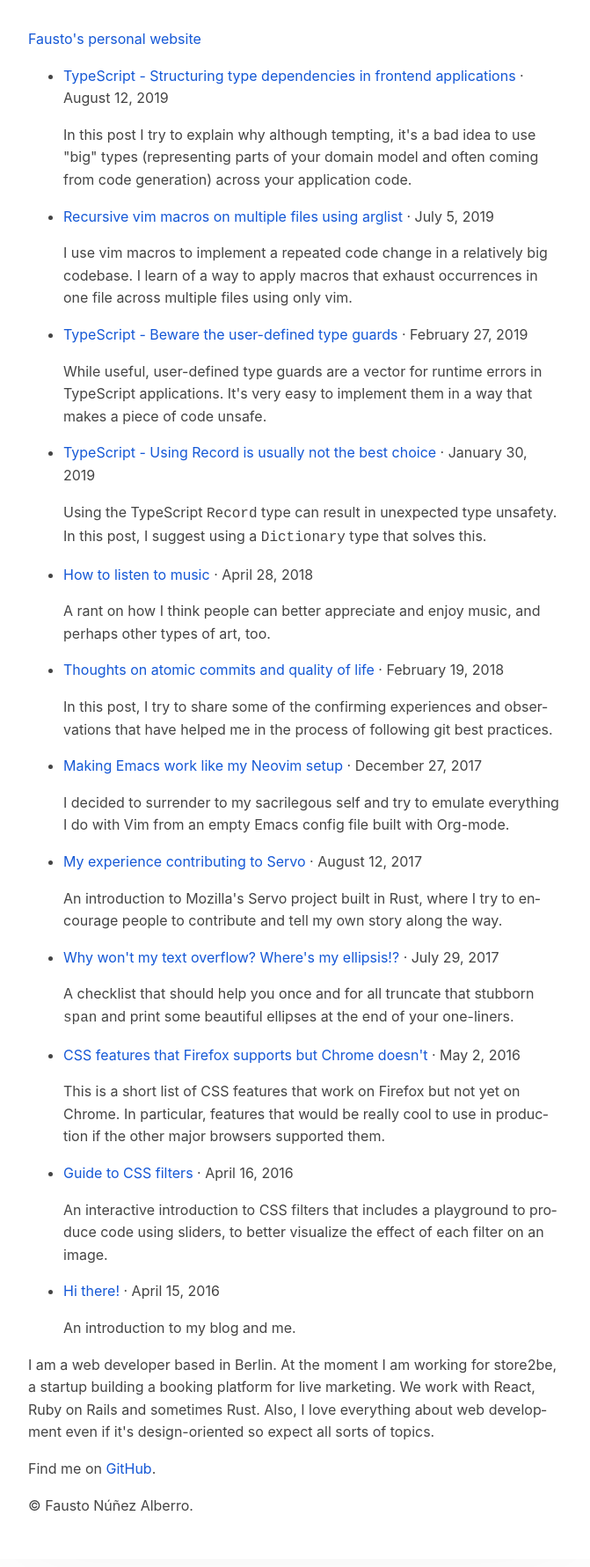
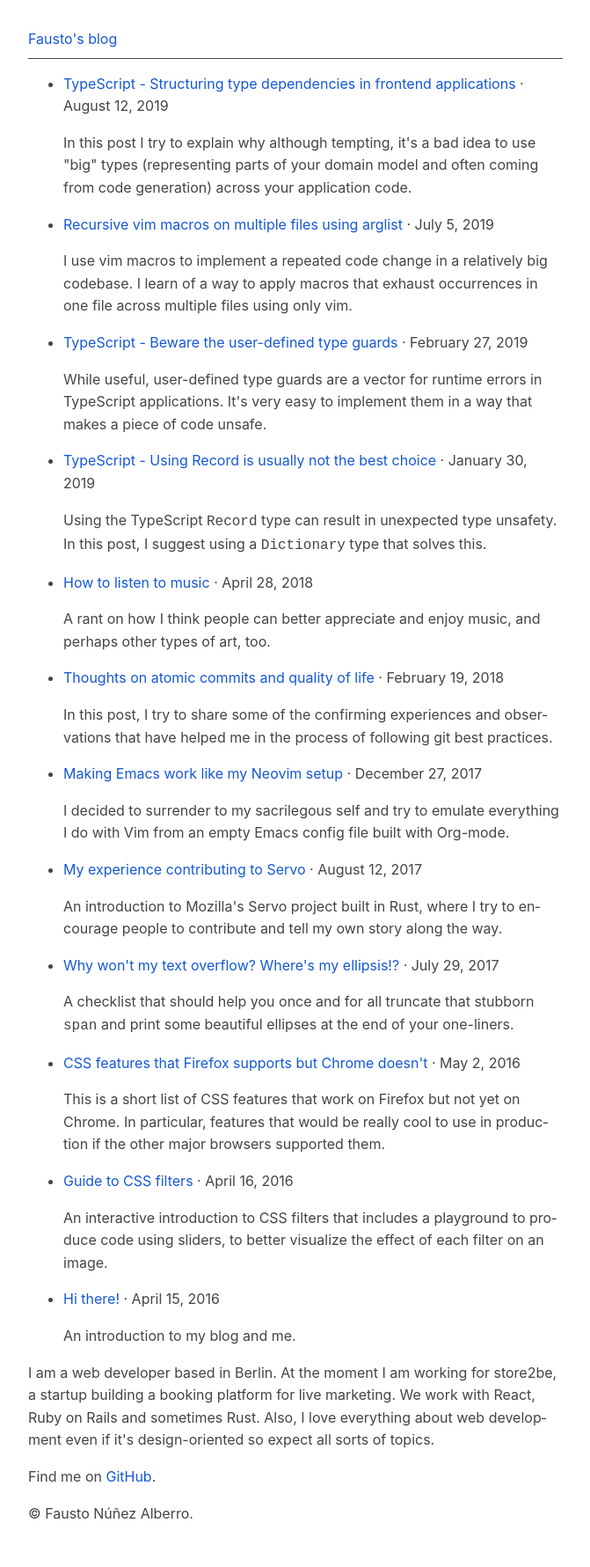
Before and after one commit to fnune/fnune.github.io, a Jekyll site: the page built from index.html, in a window 1280 px wide. Shown: the whole page at 88% size, without its empty margins (304-975 px from the left). Built offline with Jekyll 4.4.1, drawn with Linux system fonts in a browser that asks for light colours.

Commit message:
Change the text in the header

```diff
--- a/_includes/header.html
+++ b/_includes/header.html
@@ -1,3 +1,4 @@
 <header>
-  <a href="/">Fausto's personal website</a>
+  <a href="/">Fausto's blog</a>
+  <hr />
 </header>
```
